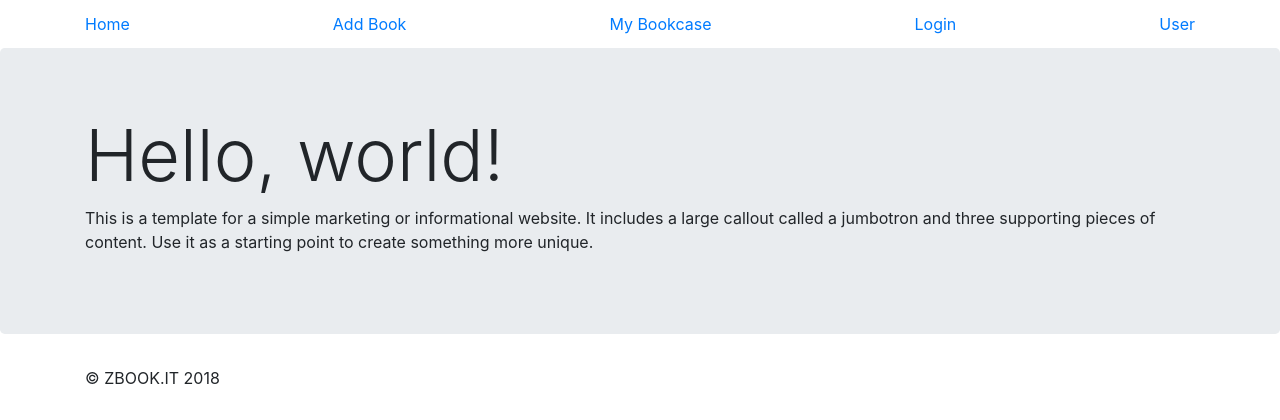
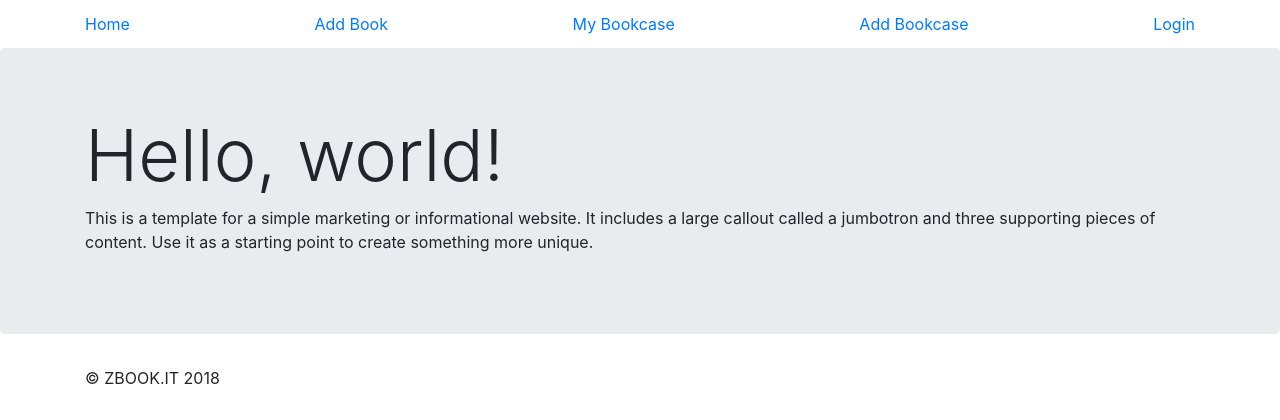
Before and after one commit to VoleyBob/projekt-bookcase, a Symfony app: template templates/base.html.twig in a window 1280 px wide. Shown: the top 420 px of the page. Run offline with Twig, Linux system fonts and the light colour scheme; the template is opened without the code that fills it, so the values that code supplies are empty; some libraries are stand-ins or nearby versions.

Commit message:
Mała poprawka w widokach

```diff
--- a/templates/base.html.twig
+++ b/templates/base.html.twig
@@ -27,8 +27,10 @@
         <a class="py-2 d-none d-md-inline-block" href="/">Home</a>
         <a class="py-2 d-none d-md-inline-block" href="/new/book">Add Book</a>
         <a class="py-2 d-none d-md-inline-block" href="/bookcase">My Bookcase</a>
+        <a class="py-2 d-none d-md-inline-block" href="/new/bookcase">Add Bookcase</a>
         <a class="py-2 d-none d-md-inline-block" href="/login">Login</a>
-        <a class="py-2 d-none d-md-inline-block" href="/user/8">User</a>
+<!--        <a class="py-2 d-none d-md-inline-block" href="/user/8">User</a>
+-->
       </div>
     </nav>
 
```
Also changed, not shown: 1 other file.
